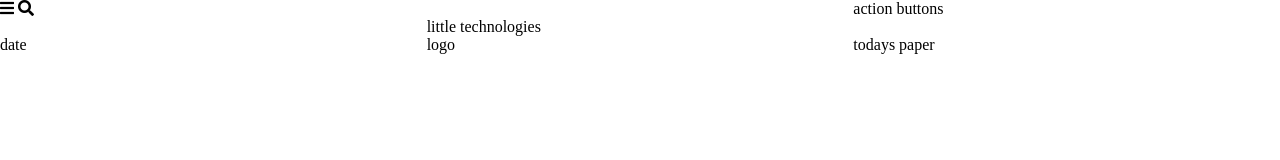
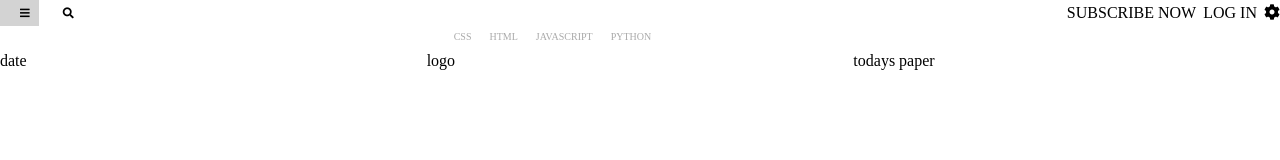
Before and after one commit to Ruben2691/AA-times, a plain HTML site: page index.html in a window 1280 px wide. Drawn offline with Linux system fonts and the light colour scheme; files that its build step writes are made by us from their sources.

Commit message:
masthead almost done

```diff
--- a/index.html
+++ b/index.html
@@ -19,8 +19,18 @@
               <div class="icons">
                 <i class="fa fa-search"></i>
               </div></div>
-            <div class="action">action buttons</div>
-            <div class="little">little technologies</div>
+              <div class="action-buttons">
+                <button id="sub">Subscribe Now</button>
+                <button id="log">Log In</button>
+                <div class="action"><i class="fas fa-cog"></i> </div>
+              </div>
+            <div class="little"><div>
+                <span class="CSS">CSS</span>
+                <span class="HTML">HTML</span>
+                <span class="JavaScript">JavaScript</span>
+                <span class="Python">Python</span>
+            </div>
+            </div>
             <div class="date">date</div>
             <div class="logo">logo</div>
             <div class="paper">todays paper</div>
--- a/stylesheets/components/masthead.css
+++ b/stylesheets/components/masthead.css
@@ -5,8 +5,17 @@
     grid-template-rows: repeat(3,1fr);
 }
 .icons {
-    display: inline;
+    display: inline-block;
+    font-size: 11px;
+    padding: 7px 9px 7px 9px;
+    transition: 0.3s;
+    padding-left: 20px;
 }
+
+.icons:hover {
+    background-color: lightgray;
+}
+
 .little {
     grid-column: 2;
     grid-row: 2;
@@ -27,7 +36,20 @@ grid-row: 3;
     grid-row: 3;
 }
 
-.action {
+.action-buttons {
     grid-column: 3;
     grid-row: 1;
+    display: flex;
+    justify-content: flex-end;
+    align-items: center;
+    gap: 7px;
 }
+
+.CSS, .HTML, .Python, .JavaScript {
+    text-transform: uppercase;
+    font-size: 10px;
+    color: darkgray;
+    margin: 7px;
+    position: relative;
+    left: 20px;
+}
```
